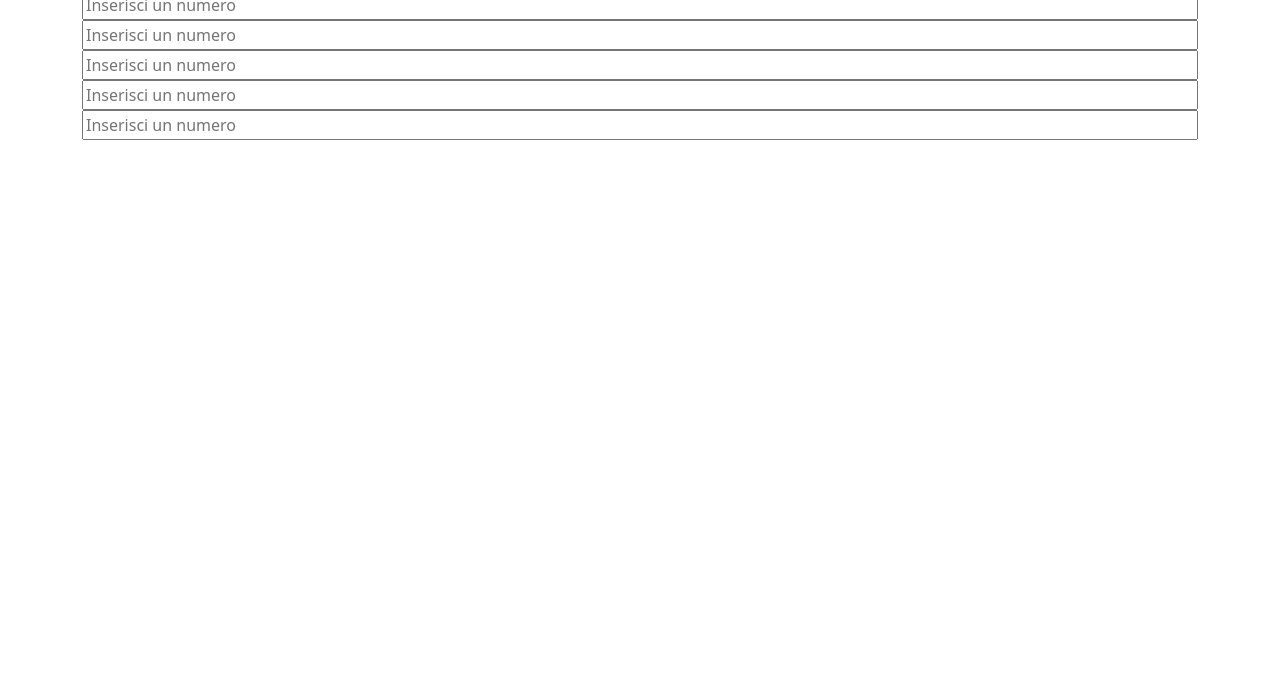
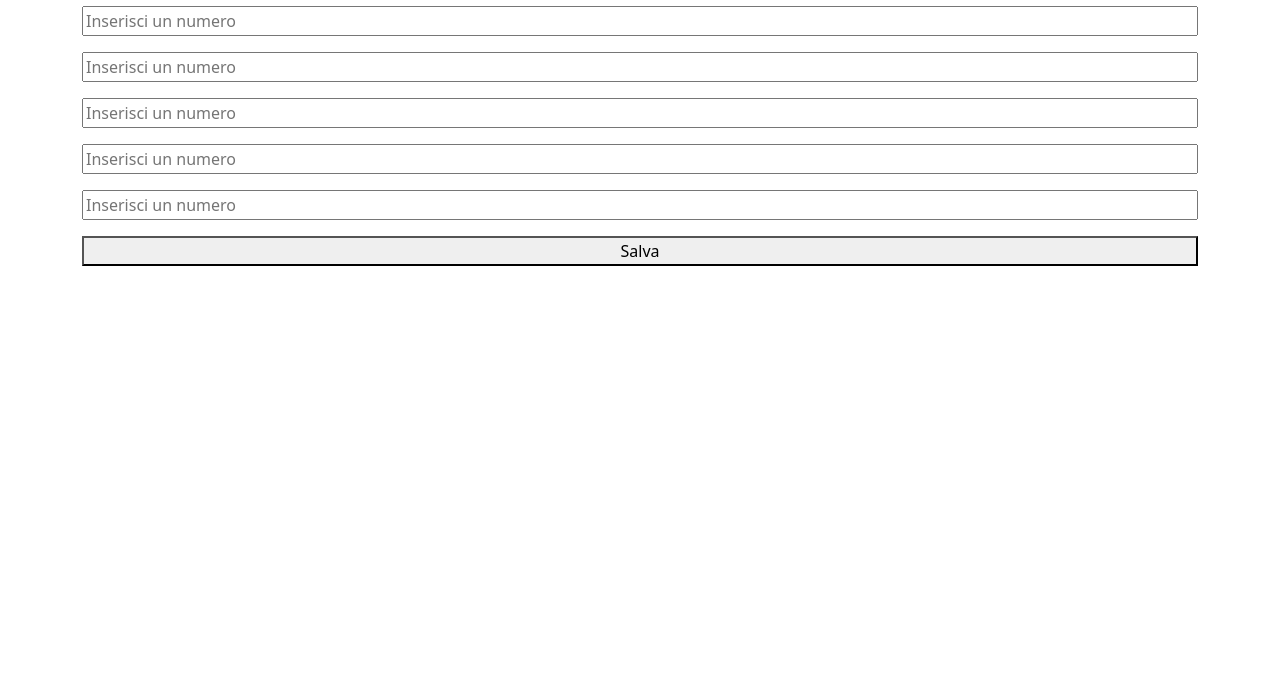
Before and after one commit to maksbernatskyy/js-simon, a plain HTML site: page index.html in a window 1280 px wide. Shown: the part 112-800 px from the top of the page. Drawn offline with nearby package versions, Linux system fonts and the light colour scheme.

Commit message:
add function for the form

```diff
--- a/assets/main.js
+++ b/assets/main.js
@@ -42,6 +42,9 @@ let counterEl = 5
 const counterField = document.getElementById('timer')
 counterField.innerHTML = counterEl
 
+// Collegamento al form
+const form = document.getElementById('form')
+
 // ====================================================================
 // ====================================================================
 
@@ -83,6 +86,11 @@ setTimeout(() => {
 
 /* Inserimento numeri dell'utente */
 
+// Funzione per mantenere i dati del form
+form.addEventListener("submit", (event) => {
+    event.preventDefault()
+})
+
 /* Verifica correttezza numeri */
 
 /* Riferisco quanti e quali numeri sono stati indovinati */
--- a/index.html
+++ b/index.html
@@ -31,14 +31,15 @@
             </div>
 
             <!--Form-->
-            <form>
-                <div id="list-input" class="d-none d-flex flex-column">
+            <form id="form">
+                <div id="list-input" class="d-none d-flex flex-column gap-3">
                     <h2>Inserisci i numeri</h2>
                     <input type="number" placeholder="Inserisci un numero">
                     <input type="number" placeholder="Inserisci un numero">
                     <input type="number" placeholder="Inserisci un numero">
                     <input type="number" placeholder="Inserisci un numero">
                     <input type="number" placeholder="Inserisci un numero">
+                    <button type="submit">Salva</button>
                 </div>
             </form>
         </main>
```
